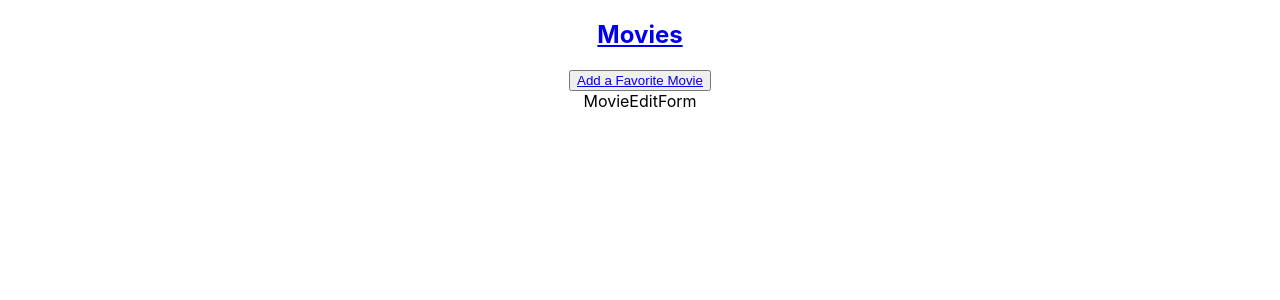
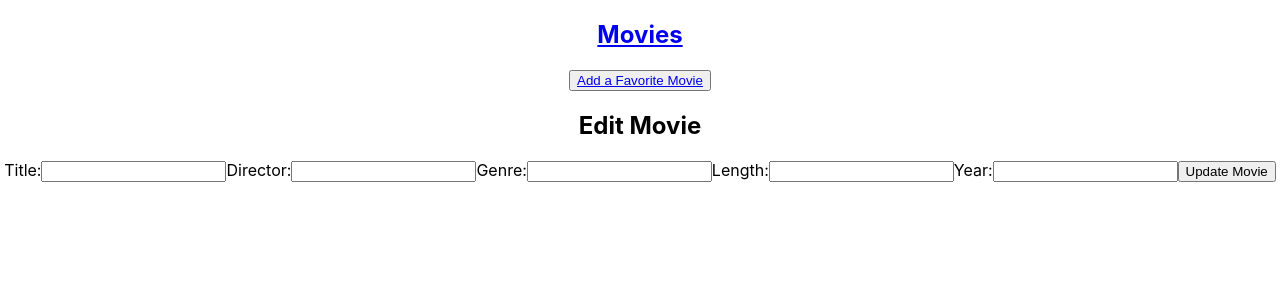
Before and after one commit to JoanavelPascual7/movies-front-end-react, a React (Create React App) app: page /movies/1/edit in a window 1280 px wide. Shown: the top 300 px of the page. Built offline with nearby package versions, Linux system fonts and the light colour scheme; no server answers.

Commit message:
added edit form

```diff
--- a/src/App.js
+++ b/src/App.js
@@ -7,6 +7,8 @@ import New from "./pages/New";
 import Show from "./pages/Show";
 import Edit from "./pages/Edit";
 import FourOFour from "./pages/FourofFour";
+
+
 
 function App() {
   return (
--- a/src/components/MovieDetail.js
+++ b/src/components/MovieDetail.js
@@ -1,6 +1,7 @@
 import React, { useState, useEffect } from 'react';
 import axios from 'axios';
 import { useParams } from 'react-router-dom';
+import { Link } from 'react-router-dom'; // Import the Link component
 
 function MovieDetail() {
   const { id } = useParams();
@@ -29,6 +30,7 @@ function MovieDetail() {
           <p>Length: {movie.length}</p>
           <p>Year: {movie.year}</p>
           <p>Favorite: {movie.is_favorite ? 'Yes' : 'No'}</p>
+          <Link to={`/movies/${id}/edit`}>Edit</Link>
         </div>
       ) : (
         <p>Loading movie details...</p>
--- a/src/components/MovieEditForm.js
+++ b/src/components/MovieEditForm.js
@@ -1,7 +1,98 @@
-import React from 'react'
+import React, { useState, useEffect } from 'react';
+import axios from 'axios';
+import { useParams } from 'react-router-dom';
 
 export default function MovieEditForm() {
+  const { id } = useParams();
+  const [formData, setFormData] = useState({
+    title: '',
+    director: '',
+    genre: '',
+    length: '',
+    year: '',
+  });
+
+  useEffect(() => {
+    axios
+      .get(`${process.env.REACT_APP_API_URL}/movies/${id}`)
+      .then((response) => {
+        const movieData = response.data;
+        setFormData({
+          title: movieData.title,
+          director: movieData.director,
+          genre: movieData.genre,
+          length: movieData.length,
+          year: movieData.year,
+        });
+      })
+      .catch((error) => {
+        console.error('API Error:', error);
+      });
+  }, [id]);
+
+  const handleInputChange = (event) => {
+    const { name, value } = event.target;
+    setFormData({
+      ...formData,
+      [name]: value,
+    });
+  };
+
+  const handleSubmit = (event) => {
+    event.preventDefault();
+
+    axios
+      .put(`${process.env.REACT_APP_API_URL}/movies/${id}`, formData)
+      .then((response) => {
+        console.log('Movie updated:', response.data);
+        // Optionally, navigate to the movie's details page or another appropriate route
+      })
+      .catch((error) => {
+        console.error('API Error:', error);
+      });
+  };
+
   return (
-    <div>MovieEditForm</div>
-  )
+    <div className="MovieEditForm">
+      <h2>Edit Movie</h2>
+      <form onSubmit={handleSubmit}>
+        <label>Title:</label>
+        <input
+          type="text"
+          name="title"
+          value={formData.title}
+          onChange={handleInputChange}
+        />
+        <label>Director:</label>
+        <input
+          type="text"
+          name="director"
+          value={formData.director}
+          onChange={handleInputChange}
+        />
+        <label>Genre:</label>
+        <input
+          type="text"
+          name="genre"
+          value={formData.genre}
+          onChange={handleInputChange}
+        />
+        <label>Length:</label>
+        <input
+          type="text"
+          name="length"
+          value={formData.length}
+          onChange={handleInputChange}
+        />
+        <label>Year:</label>
+        <input
+          type="text"
+          name="year"
+          value={formData.year}
+          onChange={handleInputChange}
+        />
+        <button type="submit">Update Movie</button>
+      </form>
+    </div>
+  );
 }
```
